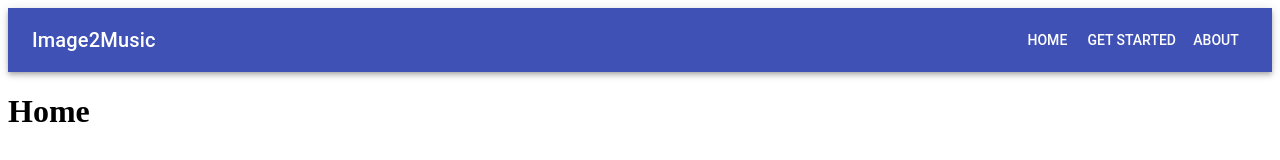
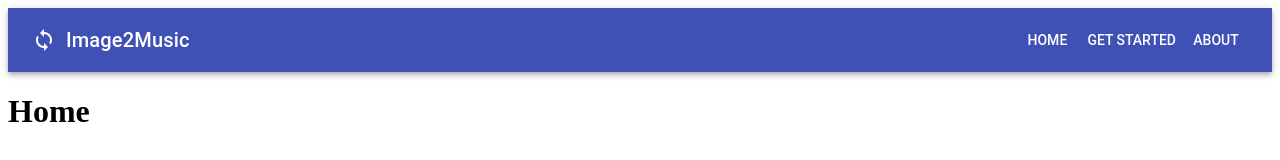
Before and after one commit to caiohsramos/image2music, a React (Create React App) app: page / in a window 1280 px wide. Shown: the top 160 px of the page. Built offline with nearby package versions, Linux system fonts and the light colour scheme.

Commit message:
Adding icon(s)

```diff
--- a/public/index.html
+++ b/public/index.html
@@ -10,6 +10,7 @@
       homescreen on Android. See https://developers.google.com/web/fundamentals/engage-and-retain/web-app-manifest/
     -->
     <link rel="manifest" href="%PUBLIC_URL%/manifest.json">
+    <link rel="stylesheet" href="https://fonts.googleapis.com/icon?family=Material+Icons">
     <!--
       Notice the use of %PUBLIC_URL% in the tags above.
       It will be replaced with the URL of the `public` folder during the build.
--- a/src/main/Menu.js
+++ b/src/main/Menu.js
@@ -3,17 +3,22 @@ import AppBar from '@material-ui/core/AppBar';
 import Toolbar from '@material-ui/core/Toolbar';
 import Typography from '@material-ui/core/Typography';
 import Button from '@material-ui/core/Button';
+import Icon from '@material-ui/core/Icon';
 import { withStyles } from '@material-ui/core/styles';
 
 const styles = {
     grow: {
         flexGrow: 1,
     },
+    icon: {
+        marginRight: 10,
+    },
 }
 
 const Menu = props => (
     <AppBar position='static' className={props.classes.grow}>
         <Toolbar>
+            <Icon className={props.classes.icon}>sync</Icon>
             <Typography variant='h6' color='inherit' className={props.classes.grow}>
                 Image2Music
             </Typography>
```
